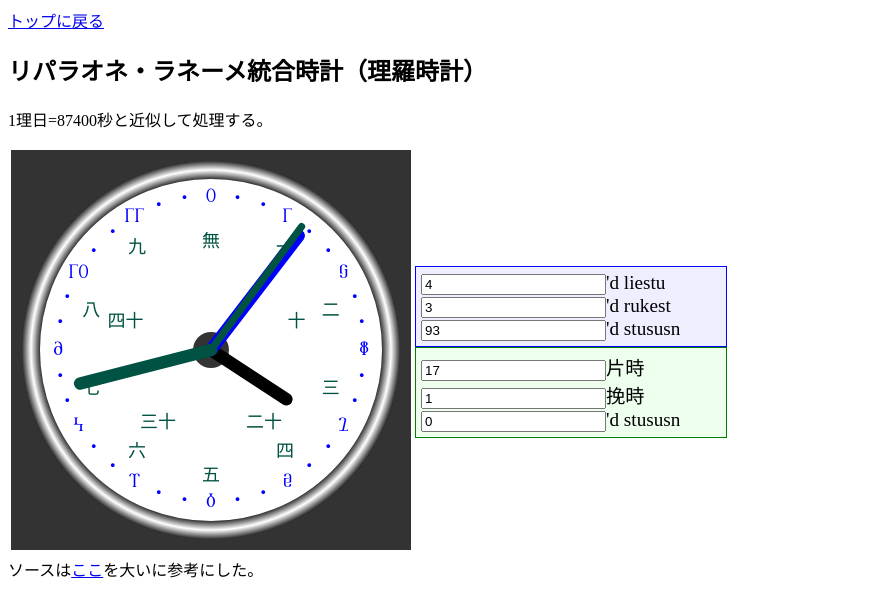
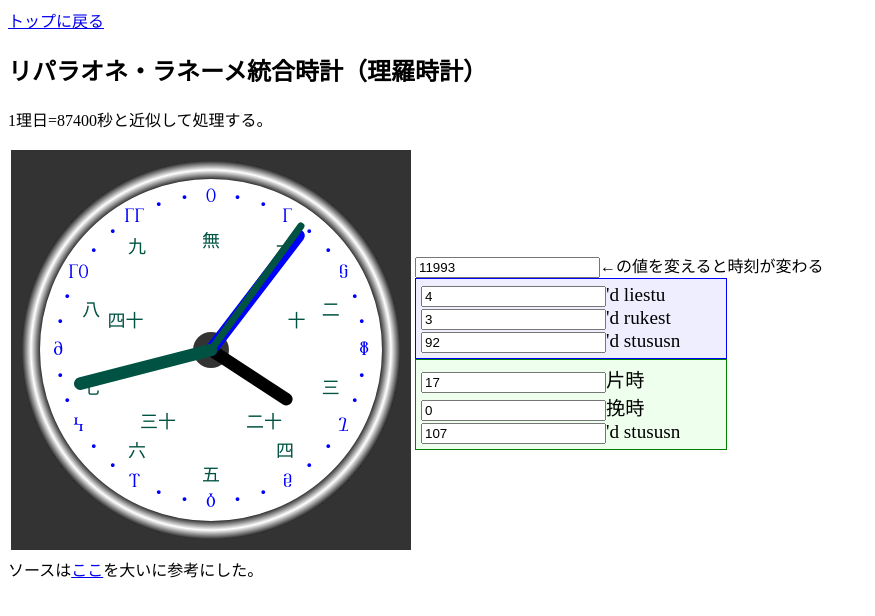
Before and after one commit to jurliyuuri/JVJLF, a plain HTML site: page jysnej/clock.html in a window 1280 px wide. Shown: the whole page, without its empty margins (0-875 px from the left). Drawn offline with Linux system fonts and the light colour scheme.

Commit message:
時刻を調整できるようにした

```diff
--- a/jysnej/clock.html
+++ b/jysnej/clock.html
@@ -14,16 +14,17 @@
 <table><tr><td>
 <canvas id="canvas" width="400" height="400" style="background-color:#333"></canvas>
 </td><td>
+<input type="number" id="offset" value="11993" />←の値を変えると時刻が変わる
 <div style="font-size: 120%; border: 1px solid blue; padding: 5px; background-color: #eeeeff; width: 300px;">
-	<input type="number" id="liestu" />'d liestu<br>
-	<input type="number" id="rukest" />'d rukest<br>
-	<input type="number" id="stususn" />'d stususn<br>
+	<input type="number" id="liestu" readonly />'d liestu<br>
+	<input type="number" id="rukest" readonly />'d rukest<br>
+	<input type="number" id="stususn" readonly />'d stususn<br>
 </div>
 
 <div style="font-size: 120%; border: 1px solid green; padding: 5px; background-color: #eeffee; width: 300px;">
-	<input type="number" id="zuo" />片時<br>
-	<input type="number" id="hua" />挽時<br>
-	<input type="number" id="stususn2" />'d stususn<br>
+	<input type="number" id="zuo" readonly />片時<br>
+	<input type="number" id="hua" readonly />挽時<br>
+	<input type="number" id="stususn2" readonly />'d stususn<br>
 </div></td></tr></table>
 
 <script>
@@ -70,7 +71,8 @@ function drawTime(ctx, radius){
 	var tau = 2*Math.PI;
     var now = new Date();
 
-    var value = (Date.now()+9703139) % (87400/2 * 1000);
+    var offset = document.getElementById("offset").value - 0;
+    var value = (Date.now()+offset*809) % (87400/2 * 1000);
 
     console.log(value);
 
```
